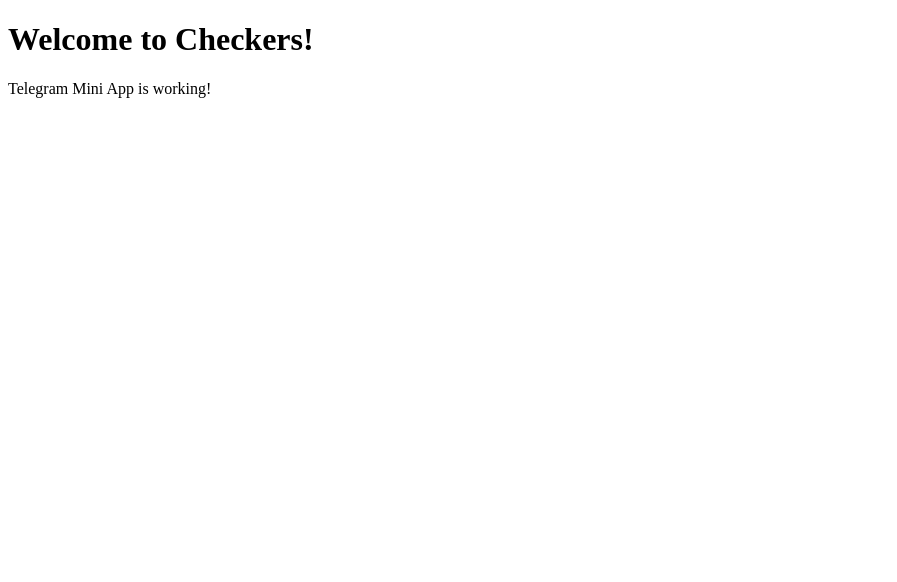
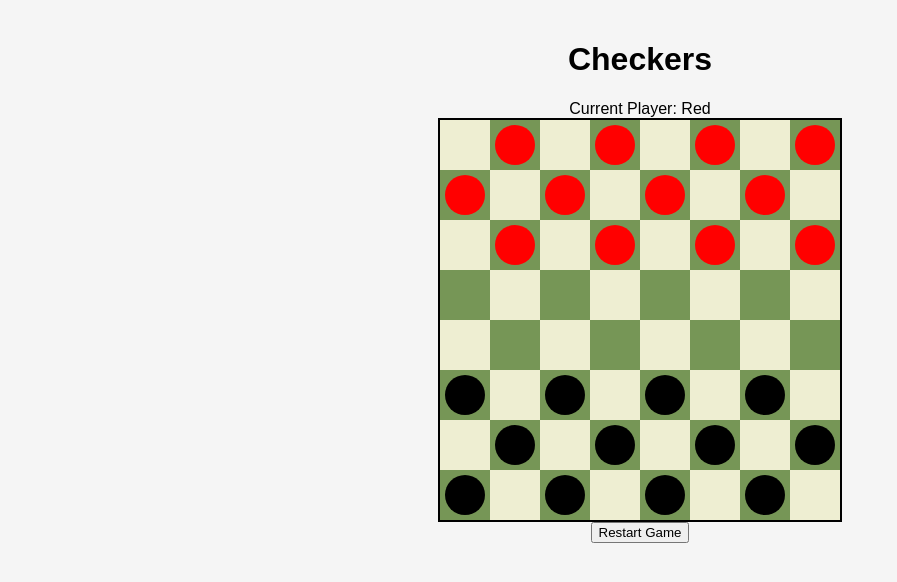
Before and after one commit to taslim19/checkers, a plain HTML site: page index.html in a window 1280 px wide. Shown: the whole page, without its empty margins (0-897 px from the left). Drawn offline with Linux system fonts and the light colour scheme.

Commit message:
Update index.html

```diff
--- a/index.html
+++ b/index.html
@@ -5,9 +5,20 @@
     <meta name="viewport" content="width=device-width, initial-scale=1.0">
     <title>Checkers Game</title>
     <script src="https://telegram.org/js/telegram-web-app.js"></script>
+    <link rel="stylesheet" href="style.css">
 </head>
 <body>
-    <h1>Welcome to Checkers!</h1>
-    <p>Telegram Mini App is working!</p>
+    <div class="container">
+        <h1>Checkers</h1>
+        <div class="game-info">
+            <div id="current-player">Current Player: Red</div>
+            <div id="game-status"></div>
+        </div>
+        <div id="board" class="board"></div>
+        <div class="controls">
+            <button id="restart-btn">Restart Game</button>
+        </div>
+    </div>
+    <script src="script.js"></script>
 </body>
 </html>
```
